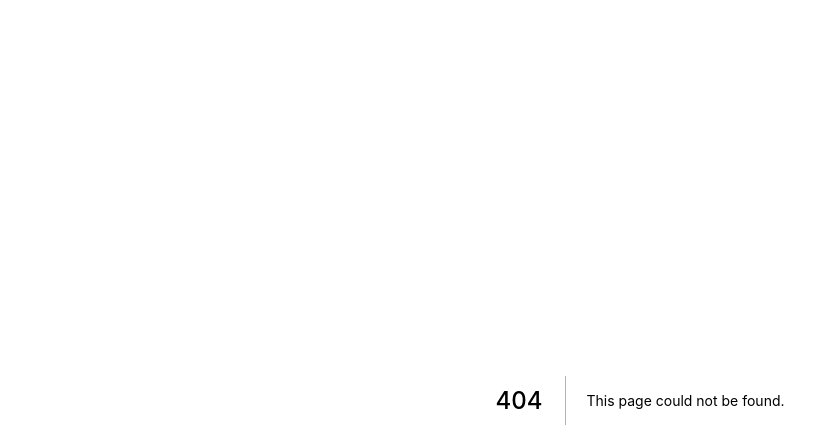
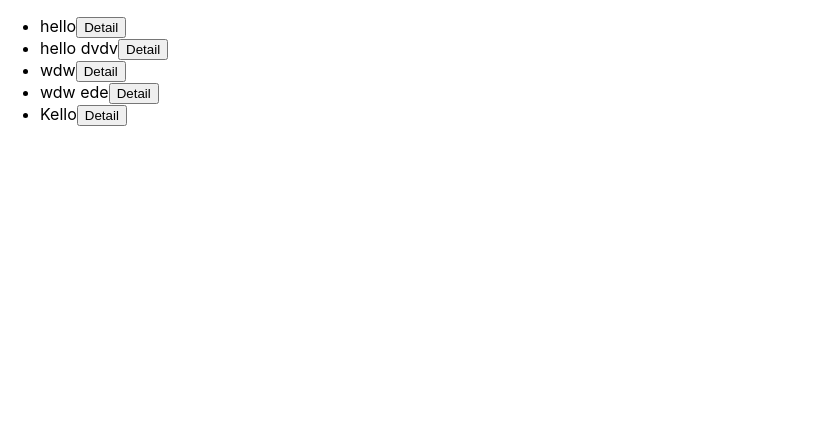
Before and after one commit to VinayKempa/learning-next-js, a Next.js app: page /feedback in a window 1280 px wide. Before the commit this address had no page. Shown: the top 448 px of the page, without its empty margins (0-824 px from the left). Built offline with nearby package versions, Linux system fonts and the light colour scheme.

Commit message:
Adding Backend Code with API Routes

```diff
--- /dev/null
+++ b/data/feedback.json
@@ -0,0 +1 @@
+[{"email":"vinaymp25@gmail.com","feedback":"hello","id":"2022-01-24T10:55:43.610Z"},{"email":"vinaymp25@gmail.com","feedback":"hello dvdv","id":"2022-01-24T10:56:19.118Z"},{"email":"info@vraio.in","feedback":"wdw","id":"2022-01-24T11:52:35.937Z"},{"email":"info@vraio.in","feedback":"wdw ede","id":"2022-01-24T11:52:40.226Z"},{"email":"info@vraio.in","feedback":"Kello","id":"2022-01-24T11:52:49.392Z"}]
--- /dev/null
+++ b/pages/api/[feedbackId].js
@@ -0,0 +1,10 @@
+import { extractFeedback } from "./feedback";
+
+function handler(req, res) {
+  const { feedbackId } = req.query;
+  const data = extractFeedback();
+  const feedbackdata = data.find((item) => item.id == feedbackId);
+  res.status(200).json(feedbackdata);
+}
+
+export default handler;
--- /dev/null
+++ b/pages/api/feedback.js
@@ -0,0 +1,31 @@
+import fs from "fs";
+import path from "path";
+
+export function buildFeedbackPath() {
+  return path.join(process.cwd(), "data", "feedback.json");
+}
+export function extractFeedback() {
+  const fileData = fs.readFileSync(buildFeedbackPath());
+  return JSON.parse(fileData);
+}
+
+function handler(req, res) {
+  if (req.method === "POST") {
+    const { email, feedback } = req.body;
+    const newFeedback = {
+      email,
+      feedback,
+      id: new Date().toISOString(),
+    };
+    // store
+    const data = extractFeedback();
+    data.push(newFeedback);
+    fs.writeFileSync(buildFeedbackPath(), JSON.stringify(data));
+    res.status(201).json(newFeedback);
+  } else {
+    const data = extractFeedback();
+    res.status(200).json(data);
+  }
+}
+
+export default handler;
--- /dev/null
+++ b/pages/feedback/index.js
@@ -0,0 +1,41 @@
+import React, { useState } from "react";
+import { extractFeedback } from "../api/feedback";
+
+function FeedbackPage(props) {
+  const [feedbackDetail, setFeedbackDetail] = useState(null);
+  function loadDetail(id) {
+    fetch(`/api/${id}`)
+      .then((res) => res.json())
+      .then((resData) => {
+        setFeedbackDetail(resData);
+      })
+      .catch((error) => {
+        setFeedbackDetail(null);
+        console.error(error);
+      });
+  }
+  return (
+    <React.Fragment>
+      <ul>
+        {props.feedbackItems.map((item) => (
+          <li key={item.id}>
+            {item.feedback}
+            <button onClick={loadDetail.bind(null, item.id)}>Detail</button>
+          </li>
+        ))}
+      </ul>
+      {feedbackDetail && <pre>{JSON.stringify(feedbackDetail, null, 4)}</pre>}
+    </React.Fragment>
+  );
+}
+
+export async function getServerSideProps(context) {
+  const list = extractFeedback();
+  return {
+    props: {
+      feedbackItems: list || [],
+    },
+  };
+}
+
+export default FeedbackPage;
```
Also changed, not shown: pages/index.js (+58 -0 lines), pages/api/index.js (added), pages/feedback/[id].js (added).
